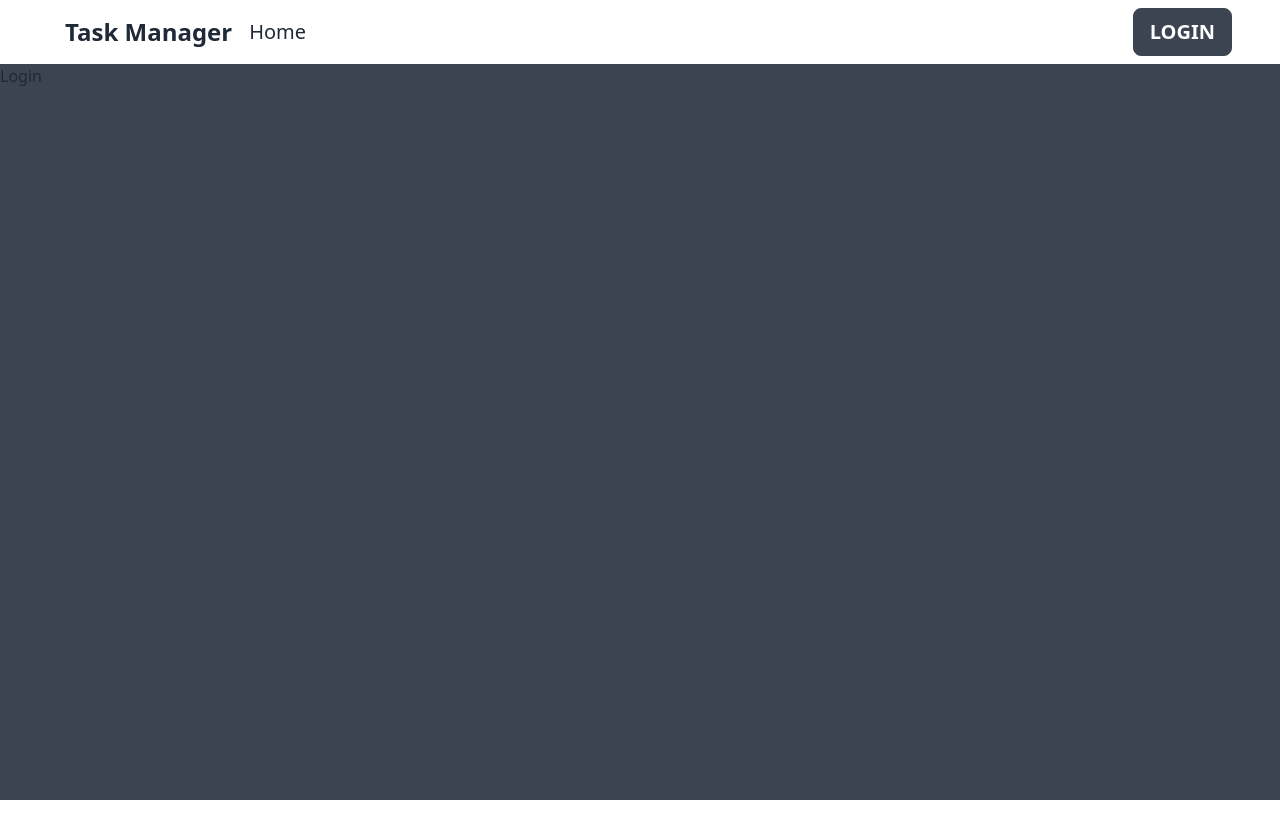
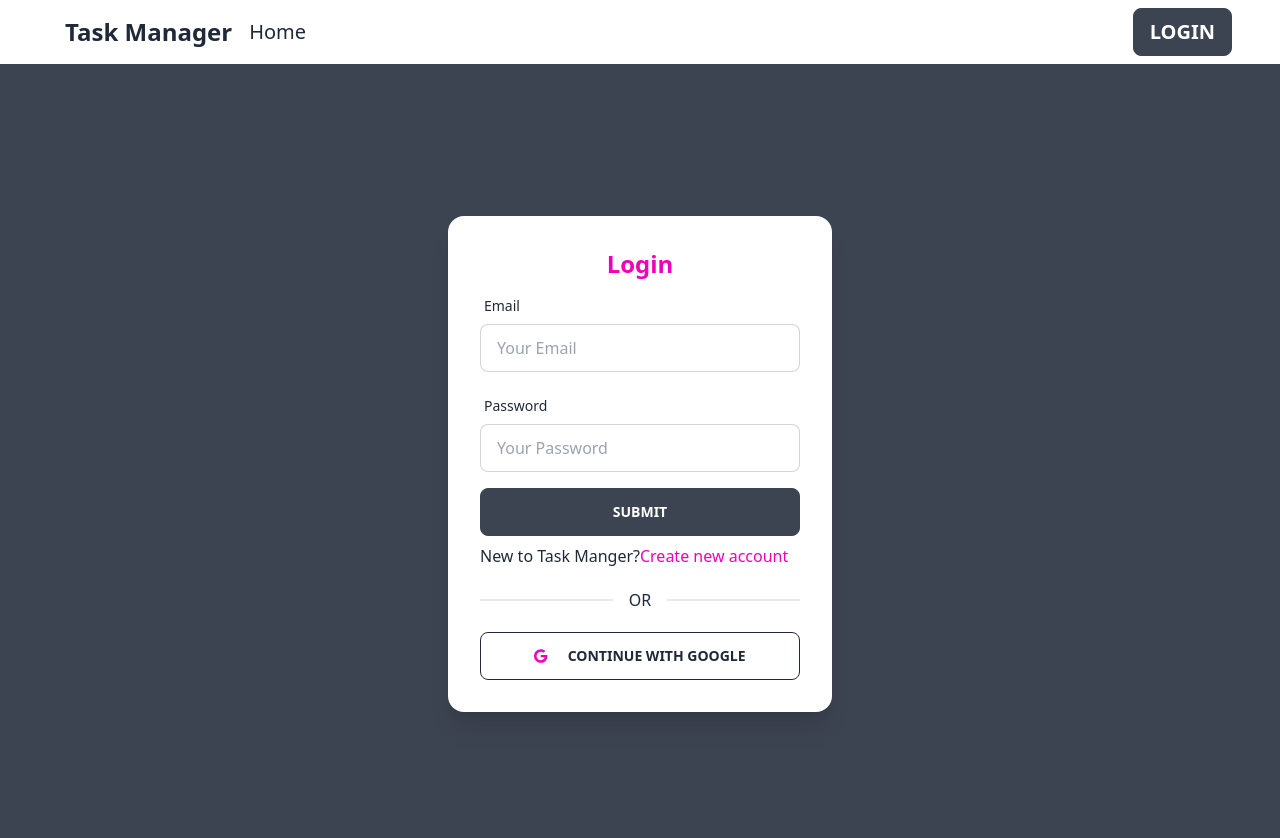
Before and after one commit to SaymanRabbi/skill-test-client, a React (Create React App) app: page /login in a window 1280 px wide. Shown: the top 838 px of the page. Before the commit the page ends 800 px from the top, so only its background shows below. Built offline with nearby package versions, Linux system fonts and the light colour scheme; no server answers.

Commit message:
login page add

```diff
--- a/package.json
+++ b/package.json
@@ -3,12 +3,16 @@
   "version": "0.1.0",
   "private": true,
   "dependencies": {
+    "@fortawesome/free-brands-svg-icons": "^6.1.1",
+    "@fortawesome/react-fontawesome": "^0.1.18",
     "@testing-library/jest-dom": "^5.16.4",
     "@testing-library/react": "^13.2.0",
     "@testing-library/user-event": "^13.5.0",
     "daisyui": "^2.15.0",
+    "firebase": "^9.8.1",
     "react": "^18.1.0",
     "react-dom": "^18.1.0",
+    "react-firebase-hooks": "^5.0.3",
     "react-hook-form": "^7.31.1",
     "react-query": "^3.39.0",
     "react-router-dom": "^6.3.0",
--- a/src/App.js
+++ b/src/App.js
@@ -4,15 +4,25 @@ import Home from './Components/Home/Home';
 import Login from './Components/Login/Login';
 import Navbar from './Components/Navbar/Navbar';
 import Register from './Components/Register/Register';
-import { ToastContainer} from 'react-toastify';
+import { ToastContainer } from 'react-toastify';
+import 'react-toastify/dist/ReactToastify.css';
+import RequireAuth from './Components/RequireAuth';
+import RequireAuthLogin from './Components/RequireAuthLogin';
+
 function App() {
   return (
     <div style={{ minHeight: '100vh', background: '#3D4451' }}>
       <Navbar></Navbar>
       <Routes>
-        <Route path='/' element={<Home></Home>}></Route>
-        <Route path='/login' element={<Login></Login>}></Route>
-        <Route path='/register' element={<Register></Register>}></Route>
+        <Route path='/' element={<RequireAuth>
+          <Home></Home>
+        </RequireAuth>}></Route>
+        <Route path='/login' element={<RequireAuthLogin>
+          <Login></Login>
+        </RequireAuthLogin>}></Route>
+        <Route path='/register' element={<RequireAuthLogin>
+          <Register></Register>
+        </RequireAuthLogin>}></Route>
       </Routes>
       <ToastContainer></ToastContainer>
     </div>
--- a/src/Components/Home/Task.js
+++ b/src/Components/Home/Task.js
@@ -29,8 +29,9 @@ const Task = ({ taskdata, refetch }) => {
              fetch(`http://localhost:5000/task?id=${id}`, {
                     method:"PUT"
              }).then(res => res.json()).then(data =>
-                 toast.success('task completed Successfully'),
-                 refetch())
+                refetch())
+                 toast.success('task completed Successfully')
+
     }
     return (
         <div class="card w-96 bg-base-100 shadow-xl mx-auto">
--- a/src/Components/Login/Login.js
+++ b/src/Components/Login/Login.js
@@ -1,10 +1,96 @@
-import React from 'react';
+import React, {useState } from 'react';
+import { FontAwesomeIcon } from '@fortawesome/react-fontawesome'
+import { faGoogle } from '@fortawesome/free-brands-svg-icons'
+import {useSignInWithEmailAndPassword, useSignInWithGoogle} from 'react-firebase-hooks/auth';
+import auth from '../../firebase.init';
+import { useForm } from "react-hook-form";
+import { Link, useNavigate } from 'react-router-dom';
+import { toast } from 'react-toastify';
+
 
 const Login = () => {
+    const navigate = useNavigate()
+    const { register, handleSubmit, watch, formState: { errors } } = useForm();
+    const [signInWithGoogle, gUser] = useSignInWithGoogle(auth);
+    const [signInWithEmailAndPassword, user, ] = useSignInWithEmailAndPassword(auth);
+    useState(() => {
+        if (gUser || user) {
+            navigate('/')
+            toast.success('Login SuccessFully')
+        }
+    },[])
+    const onSubmit = data => {
+        signInWithEmailAndPassword(data.email,data.password)
+    };
+
     return (
-        <div>
-            <h1>Login</h1>
+<div className='flex justify-center items-center h-screen'>
+<div className="card w-96 bg-base-100 shadow-xl">
+<div className="card-body">
+    <h2 className="text-center text-secondary font-bold text-2xl">Login</h2>
+    <form onSubmit={handleSubmit(onSubmit)}>
+
+    <div className="form-control w-full max-w-xs">
+<label className="label">
+    <span className="label-text">Email</span>
+</label>
+            <input type="Email"  placeholder="Your Email" className="input input-bordered w-full max-w-xs"{...register("email",{
+                pattern: {
+                    value: /^\S+@\S+\.\S+$/,
+                    message: 'Invalid Email'
+                }
+            ,
+                required: {
+                    value: true,
+                    message:"Provied Email"
+                },
+
+            })}
+            />
+            <label className="label">
+                {
+                    errors.email?.type === 'required' && <span className="label-text-alt text-red-600">{errors.email.message}</span>
+                }
+                {
+                    errors.email?.type === 'pattern' && <span className="label-text-alt text-red-600">{errors.email.message}</span>
+                }
+
+        </label>
+</div>
+<div className="form-control w-full max-w-xs">
+<label className="label">
+    <span className="label-text">Password</span>
+</label>
+            <input type="password" placeholder="Your Password" className="input input-bordered w-full max-w-xs"{...register("password",{
+                minLength: {
+                    value: 6,
+                    message: 'Password Should Be 6 Charecter'
+                },
+                required: {
+                    value: true,
+                    message:"Provied Password"
+                }
+            })} />
+
+            <label className="label">
+                {
+                    errors.password?.type === 'required' && <span className="label-text-alt text-red-600">{errors.password.message}</span>
+                }
+                {
+                    errors.password?.type === 'minLength' && <span className="label-text-alt text-red-600">{errors.password.message}</span>
+                }
+
+            </label>
+
         </div>
+        <input type="submit" className="btn w-full max-w-xs" />
+        <p className='mt-2'>New to Task Manger?<Link to='/register' className=' text-secondary'>Create new account</Link></p>
+</form>
+    <div className="divider">OR</div>
+    <button onClick={()=>signInWithGoogle()} className="btn btn-outline flex gap-5"><FontAwesomeIcon className='text-secondary' icon={faGoogle}></FontAwesomeIcon> CONTINUE WITH GOOGLE</button>
+</div>
+</div>
+</div>
     );
 };
 
--- a/src/Components/Navbar/Navbar.js
+++ b/src/Components/Navbar/Navbar.js
@@ -1,7 +1,14 @@
+import { signOut } from 'firebase/auth';
 import React from 'react';
+import { useAuthState } from 'react-firebase-hooks/auth';
 import { Link, NavLink } from 'react-router-dom';
+import auth from '../../firebase.init';
 
 const Navbar = () => {
+  const [user] = useAuthState(auth)
+  const logout = () => {
+    signOut(auth);
+  }
     return (
         <div class="navbar flex bg-base-100 px-12">
           <div>
@@ -11,7 +18,7 @@ const Navbar = () => {
                 <NavLink to='/' className='text-xl'>Home</NavLink>
             </div>
             <div className='ml-auto'>
-            <Link to='/login' className='text-xl btn'>Login</Link>
+            {user?<Link to='/login' className='text-xl btn' onClick={logout}>Logout</Link>:<Link to='/login' className='text-xl btn'>Login</Link>}
             </div>
       </div>
     );
--- /dev/null
+++ b/src/Components/RequireAuth.js
@@ -0,0 +1,18 @@
+import React from 'react';
+import { useAuthState } from 'react-firebase-hooks/auth';
+import { Navigate, useLocation } from 'react-router-dom';
+import auth from '../firebase.init';
+const RequireAuth = ({ children }) => {
+    let location = useLocation();
+    const [user, loading] = useAuthState(auth);
+    if (loading) {
+        return;
+    }
+    if (!user) {
+        return <Navigate to="/login" state={{ from: location }} replace />
+    }
+
+    return children
+};
+
+export default RequireAuth;
--- /dev/null
+++ b/src/Components/RequireAuthLogin.js
@@ -0,0 +1,19 @@
+import React from 'react';
+import { useAuthState } from 'react-firebase-hooks/auth';
+import { Navigate, useLocation } from 'react-router-dom';
+import auth from '../firebase.init';
+
+const RequireAuthLogin = ({children}) => {
+    let location = useLocation();
+    const [user, loading] = useAuthState(auth);
+    if (loading) {
+        return;
+    }
+    if (user) {
+        return <Navigate to="/" state={{ from: location }} replace />
+    }
+
+    return children
+};
+
+export default RequireAuthLogin;
--- /dev/null
+++ b/src/firebase.init.js
@@ -0,0 +1,20 @@
+// Import the functions you need from the SDKs you need
+import { initializeApp } from "firebase/app";
+import { getAuth } from "firebase/auth";
+// TODO: Add SDKs for Firebase products that you want to use
+// https://firebase.google.com/docs/web/setup#available-libraries
+
+// Your web app's Firebase configuration
+const firebaseConfig = {
+  apiKey: "AIzaSyCh5fi0UID9tuEJKWZdbiD0XICB-xUCDmQ",
+  authDomain: "skill-test-3664a.firebaseapp.com",
+  projectId: "skill-test-3664a",
+  storageBucket: "skill-test-3664a.appspot.com",
+  messagingSenderId: "80635295813",
+  appId: "1:80635295813:web:d869b9d211f3558dd28b2c"
+};
+
+// Initialize Firebase
+const app = initializeApp(firebaseConfig);
+const auth = getAuth(app);
+export default auth
```
Also changed, not shown: 1 other file (tests, documents, lock files or other folders).
